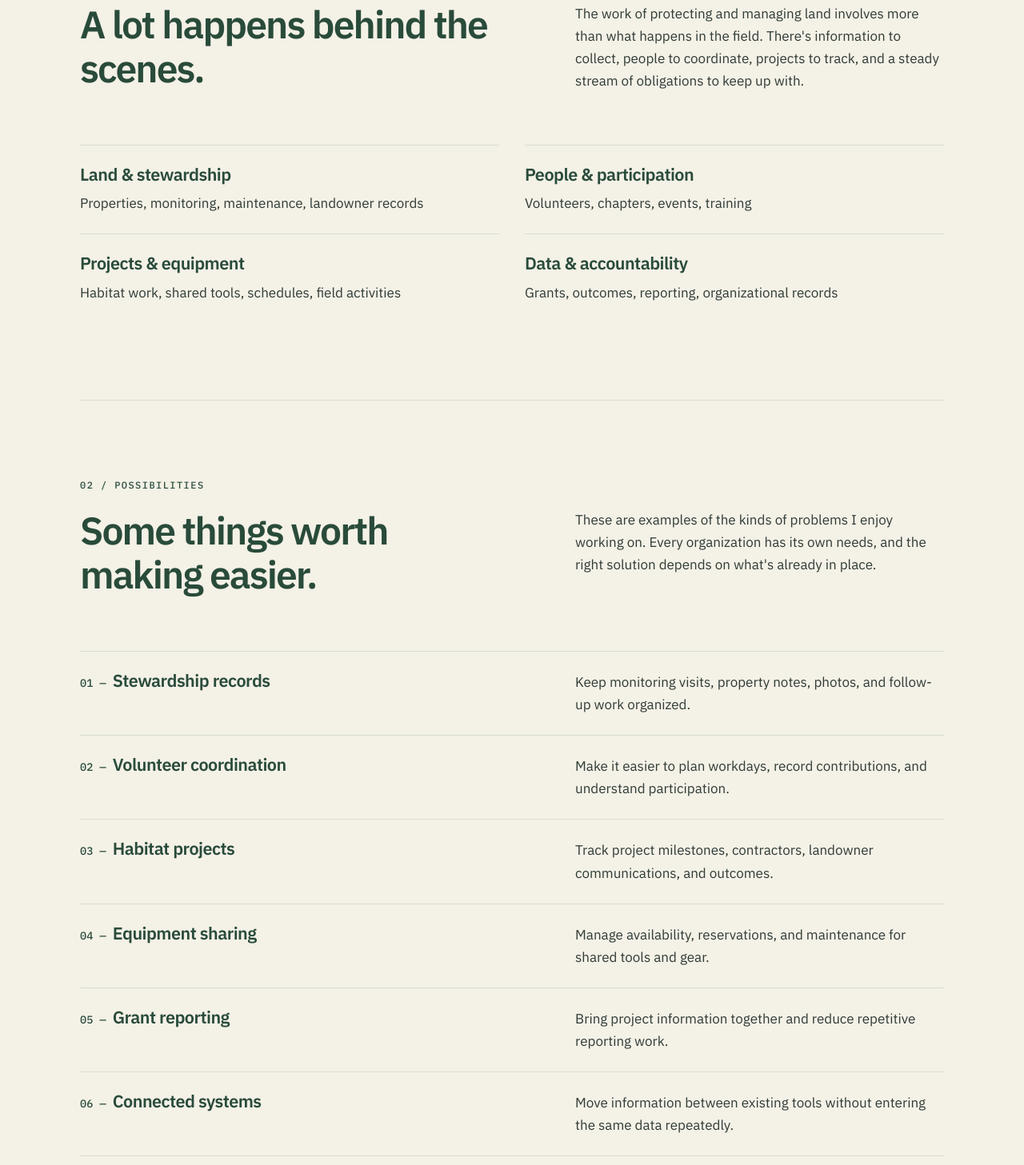
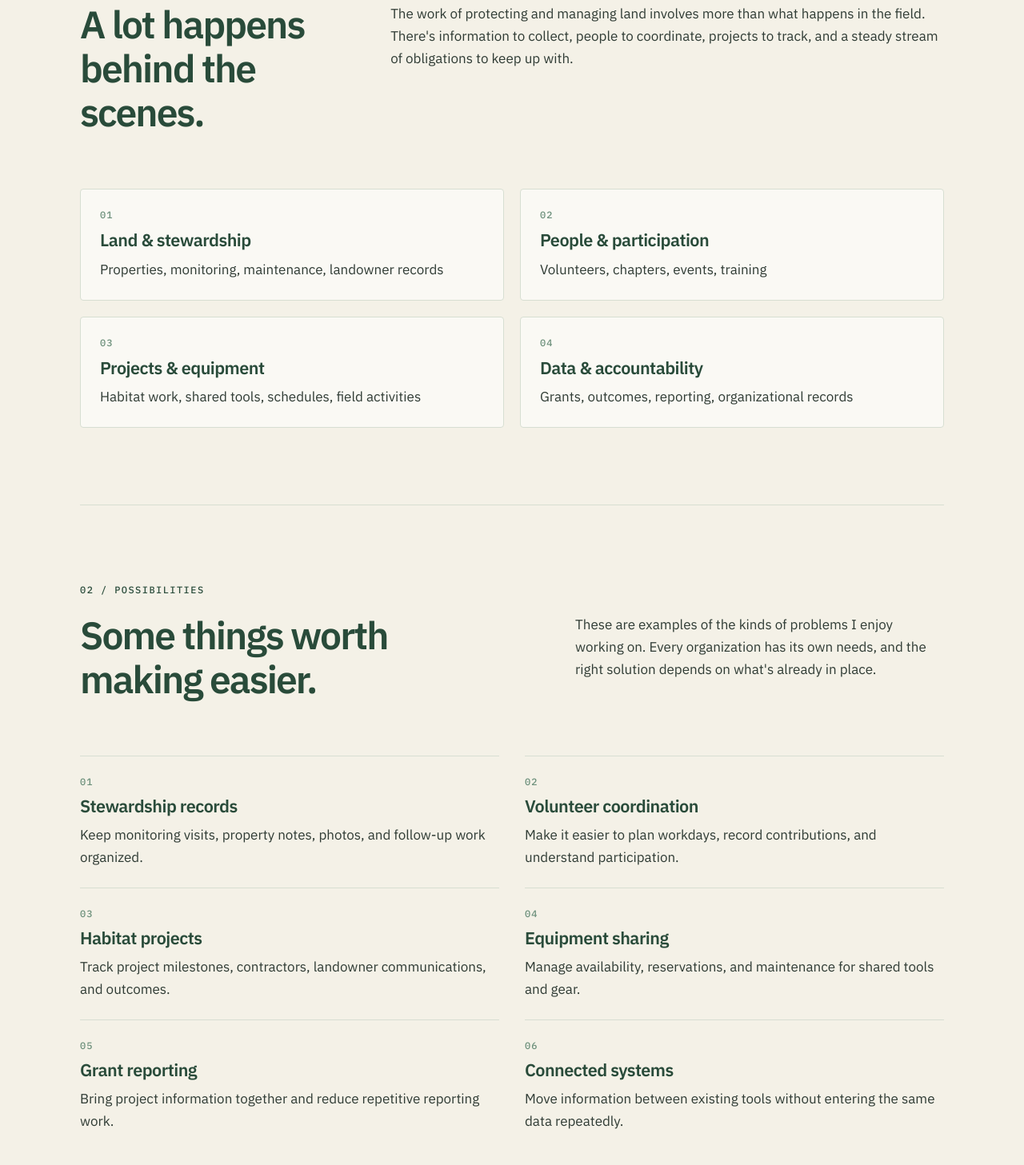
Before and after one commit to joelsalisbury/somethinguseful, a plain HTML site: page conservation/index.html in a window 1280 px wide. Shown: the part 943-2400 px from the top of the page at 80% size. Drawn offline with Linux system fonts and the light colour scheme.

Commit message:
layout fixes for conservation page

```diff
--- a/conservation/index.html
+++ b/conservation/index.html
@@ -36,27 +36,31 @@
 
     <section class="section container" aria-labelledby="work-title">
       <p class="eyebrow">01 / THE WORK</p>
-      <div class="editorial-intro">
+      <div class="editorial-intro work-intro">
         <h2 class="section-heading" id="work-title">A lot happens behind the scenes.</h2>
         <p>The work of protecting and managing land involves more than what happens in the field. There's information to collect, people to coordinate, projects to track, and a steady stream of obligations to keep up with.</p>
       </div>
       <div class="subject-areas">
-        <div>
+        <article class="subject-area">
+          <span class="subject-area-number">01</span>
           <h3>Land &amp; stewardship</h3>
           <p>Properties, monitoring, maintenance, landowner records</p>
-        </div>
-        <div>
+        </article>
+        <article class="subject-area">
+          <span class="subject-area-number">02</span>
           <h3>People &amp; participation</h3>
           <p>Volunteers, chapters, events, training</p>
-        </div>
-        <div>
+        </article>
+        <article class="subject-area">
+          <span class="subject-area-number">03</span>
           <h3>Projects &amp; equipment</h3>
           <p>Habitat work, shared tools, schedules, field activities</p>
-        </div>
-        <div>
+        </article>
+        <article class="subject-area">
+          <span class="subject-area-number">04</span>
           <h3>Data &amp; accountability</h3>
           <p>Grants, outcomes, reporting, organizational records</p>
-        </div>
+        </article>
       </div>
     </section>
 
@@ -66,32 +70,38 @@
         <h2 class="section-heading" id="possibilities-title">Some things worth making easier.</h2>
         <p>These are examples of the kinds of problems I enjoy working on. Every organization has its own needs, and the right solution depends on what's already in place.</p>
       </div>
-      <ol class="possibilities-list" role="list">
-        <li>
-          <h3><span>01 — </span>Stewardship records</h3>
+      <div class="possibilities-grid">
+        <article class="possibility">
+          <span class="possibility-number">01</span>
+          <h3>Stewardship records</h3>
           <p>Keep monitoring visits, property notes, photos, and follow-up work organized.</p>
-        </li>
-        <li>
-          <h3><span>02 — </span>Volunteer coordination</h3>
+        </article>
+        <article class="possibility">
+          <span class="possibility-number">02</span>
+          <h3>Volunteer coordination</h3>
           <p>Make it easier to plan workdays, record contributions, and understand participation.</p>
-        </li>
-        <li>
-          <h3><span>03 — </span>Habitat projects</h3>
+        </article>
+        <article class="possibility">
+          <span class="possibility-number">03</span>
+          <h3>Habitat projects</h3>
           <p>Track project milestones, contractors, landowner communications, and outcomes.</p>
-        </li>
-        <li>
-          <h3><span>04 — </span>Equipment sharing</h3>
+        </article>
+        <article class="possibility">
+          <span class="possibility-number">04</span>
+          <h3>Equipment sharing</h3>
           <p>Manage availability, reservations, and maintenance for shared tools and gear.</p>
-        </li>
-        <li>
-          <h3><span>05 — </span>Grant reporting</h3>
+        </article>
+        <article class="possibility">
+          <span class="possibility-number">05</span>
+          <h3>Grant reporting</h3>
           <p>Bring project information together and reduce repetitive reporting work.</p>
-        </li>
-        <li>
-          <h3><span>06 — </span>Connected systems</h3>
+        </article>
+        <article class="possibility">
+          <span class="possibility-number">06</span>
+          <h3>Connected systems</h3>
           <p>Move information between existing tools without entering the same data repeatedly.</p>
-        </li>
-      </ol>
+        </article>
+      </div>
     </section>
 
     <section class="section approach" aria-labelledby="approach-title">
--- a/styles.css
+++ b/styles.css
@@ -4,6 +4,7 @@
   --sage: #6B8F7A;
   --cream: #F4F1E7;
   --stone: #D7DED2;
+  --surface: #FAF9F4;
   --ink: #2F3B34;
   --page-width: 1080px;
 }
@@ -329,49 +330,72 @@ h1 {
   max-width: 560px;
 }
 
+.work-intro p {
+  max-width: 70ch;
+}
+
+.work-intro {
+  grid-template-columns: minmax(0, .45fr) minmax(0, 1fr);
+}
+
 .subject-areas {
   display: grid;
   grid-template-columns: repeat(2, minmax(0, 1fr));
-  gap: 0 2rem;
+  gap: 1.25rem;
   margin-top: 2rem;
 }
 
-.subject-areas > div {
-  padding-block: 1.5rem;
-  border-top: 1px solid var(--stone);
+.subject-area {
+  padding: 1.5rem;
+  border: 1px solid var(--stone);
+  border-radius: 4px;
+  background: var(--surface);
 }
 
-.subject-areas h3,
-.possibilities-list h3 {
+.subject-area-number {
+  display: block;
+  margin-bottom: .75rem;
+  color: var(--sage);
+  font: 500 .75rem "IBM Plex Mono", monospace;
+  letter-spacing: .08em;
+}
+
+.subject-area h3,
+.possibility h3 {
   margin-bottom: .6rem;
   font-size: 1.35rem;
   letter-spacing: -.025em;
 }
 
-.subject-areas p,
-.possibilities-list p {
+.subject-area p,
+.possibility p {
   margin-bottom: 0;
 }
 
-.possibilities-list {
+.possibilities-grid {
+  display: grid;
+  grid-template-columns: repeat(2, minmax(0, 1fr));
+  column-gap: 2rem;
   margin: 2rem 0 0;
-  padding: 0;
-  list-style: none;
-  border-bottom: 1px solid var(--stone);
 }
 
-.possibilities-list li {
-  display: grid;
-  grid-template-columns: minmax(0, 1fr) minmax(0, .85fr);
-  gap: 1rem clamp(2rem, 6vw, 6rem);
+.possibility {
   padding-block: 1.5rem;
   border-top: 1px solid var(--stone);
 }
 
-.possibilities-list h3 span {
-  color: var(--forest);
-  font: 500 .85rem "IBM Plex Mono", monospace;
-  letter-spacing: 0;
+.possibility-number {
+  display: block;
+  margin-bottom: .65rem;
+  color: var(--sage);
+  font: 500 .75rem "IBM Plex Mono", monospace;
+  letter-spacing: .08em;
+}
+
+.possibility h3 {
+  margin-bottom: .6rem;
+  font-size: 1.35rem;
+  letter-spacing: -.025em;
 }
 
 .approach {
@@ -412,6 +436,17 @@ h1 {
   font-size: .9rem;
 }
 
+@media (max-width: 1000px) {
+  .work-intro {
+    grid-template-columns: 1fr;
+    gap: 0;
+  }
+
+  .work-intro .section-heading {
+    margin-bottom: 1rem;
+  }
+}
+
 @media (max-width: 680px) {
   body {
     font-size: 16px;
@@ -445,7 +480,7 @@ h1 {
 
   .editorial-intro,
   .subject-areas,
-  .possibilities-list li {
+  .possibilities-grid {
     grid-template-columns: 1fr;
   }
 
@@ -455,10 +490,6 @@ h1 {
 
   .editorial-intro .section-heading {
     margin-bottom: 1rem;
-  }
-
-  .possibilities-list li {
-    gap: .4rem;
   }
 
   .site-footer {
```
